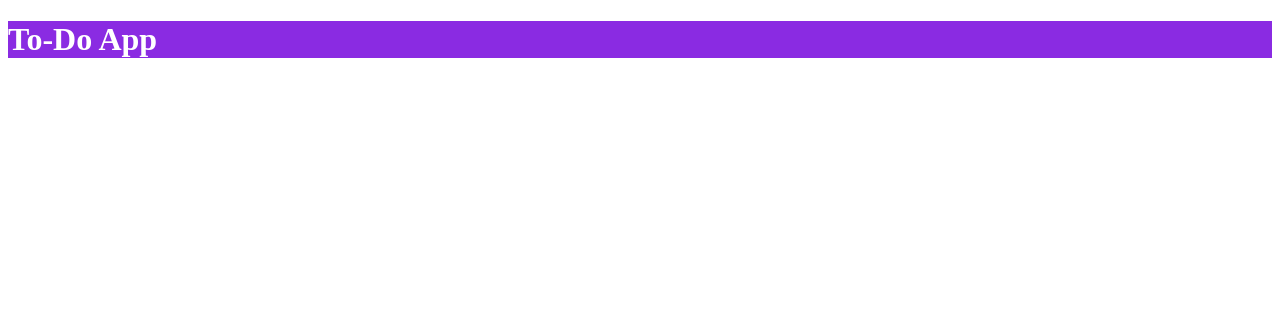
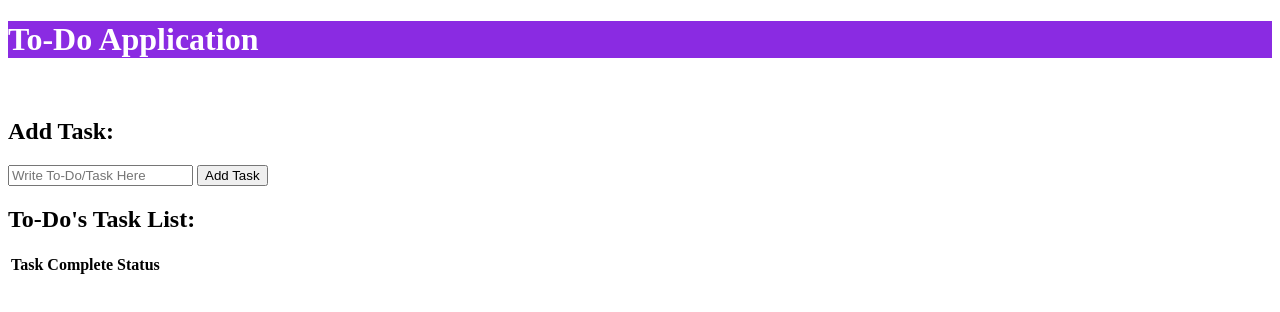
Before and after one commit to ComparettoH/Weekend-Challenge-3-Fullstack-To-Do-App-, a website: page Server/Public/index.html in a window 1280 px wide. Drawn offline with Linux system fonts and the light colour scheme.

Commit message:
update HTML code for basic app elements needed to display-interact with DOM

```diff
--- a/Server/Public/index.html
+++ b/Server/Public/index.html
@@ -9,6 +9,26 @@
     <title>Fullstack-To-Do-App</title>
 </head>
 <body>
-    <h1>To-Do App</h1>
+<header>
+    <h1>To-Do Application</h1>
+</header>
+    <br>
+<section>
+    <h2>Add Task:</h2>
+    <input type="text" id="taskInput" value="" placeholder="Write To-Do/Task Here">
+    <button type="button" id="add2do-btn">Add Task</button>
+    <br>
+    <h2>To-Do's Task List:</h2>
+    <table>
+        <thead>
+          <tr>
+            <th>Task</th>
+            <th>Complete Status</th>
+          </tr>
+        </thead>
+        <tbody id="viewTaskData">
+        </tbody>
+      </table>
+</section>
 </body>
 </html>
```
Also changed, not shown: ToDo.md (+9 -8 lines).
